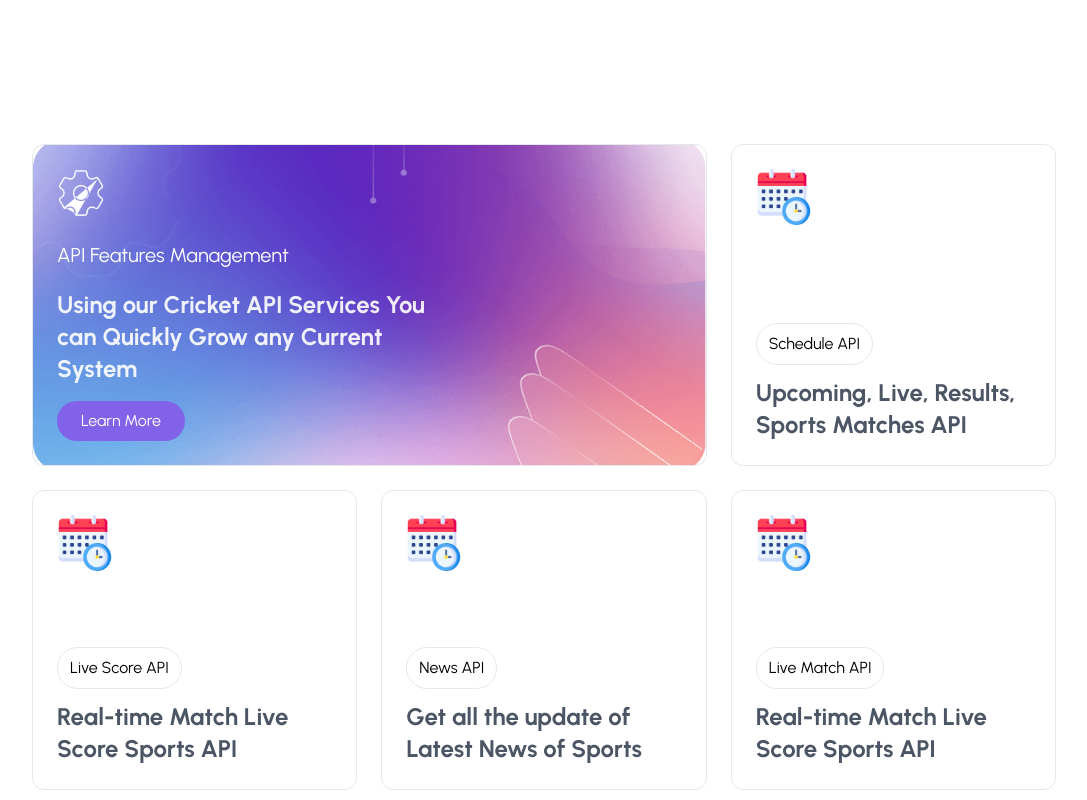
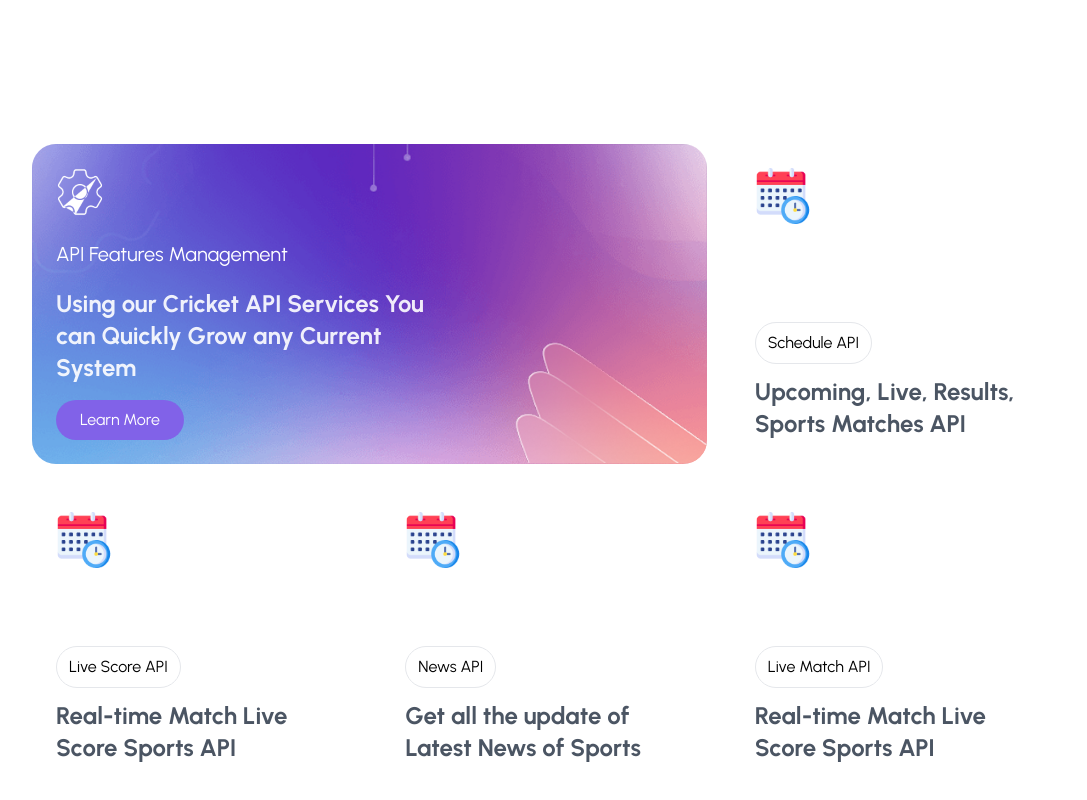
Before and after one commit to developerradheyshyam/cricsports-frontend, a Next.js app: page / in a window 1280 px wide. Shown: the part 3140-3940 px from the top of the page, without its empty margins (96-1183 px from the left). Built offline with nearby package versions, Linux system fonts and the light colour scheme.

Commit message:
changes in the pricing and blog page

```diff
--- a/src/app/blog/page.jsx
+++ b/src/app/blog/page.jsx
@@ -144,7 +144,7 @@ const Blog = () => {
                 </div>
             </section>
             <section className="min-h-screen -mt-56 md:-mt-72 bg-white">
-                <div className="w-full max-w-6xl mx-auto px-4 sm:px-6 py-4 sm:py-8">
+                <div className="w-full max-w-5xl mx-auto px-4 sm:px-0 py-4 sm:py-8">
                     {/* Main Slider - Responsive adjustments for height, padding, and layout */}
                     <div className="relative mb-4 sm:mb-8">
                         {/* Navigation buttons - Hidden on mobile, visible on larger screens */}
@@ -291,7 +291,7 @@ const Blog = () => {
                 </div>
             </section>
             <section className="h-auto min-h-screen py-4 sm:py-8">
-                <div className="max-w-6xl mx-auto px-4 sm:px-6">
+                <div className="max-w-5xl mx-auto px-4 sm:px-0">
                     <div className="flex flex-col lg:flex-row lg:justify-between gap-4 sm:gap-6">
                         {/* Main Content - Full width on mobile, 70% on desktop */}
                         <div className="w-full lg:w-[70%] space-y-4 sm:space-y-8">
--- a/src/app/page.jsx
+++ b/src/app/page.jsx
@@ -447,26 +447,26 @@ export default function Page() {
             <div
               key={index}
               className={`
-              relative flex flex-col  justify-between overflow-hidden border
-              rounded-xl p-4 sm:p-6
+              relative flex flex-col  justify-between overflow-hidden
+              p-4 sm:p-6
               ${card.type === 'featured'
-                  ? 'col-span-1 md:col-span-2 h-[300px] md:h-auto  md:min-h-[320px] text-white'
-                  : ' h-[250px] md:h-auto md:min-h-[300px]'
+                  ? 'col-span-1 md:col-span-2 h-[300px] md:h-auto rounded-3xl md:min-h-[320px] text-white'
+                  : ' h-[250px] md:h-auto md:min-h-[300px] rounded-xl '
                 }
               transition-all duration-300 hover:shadow-lg
             `}
             >
               {/* Background images for featured cards */}
               {card.type === 'featured' && (
-                <div className="absolute inset-0 z-0">
+                <div className="absolute inset-0 z-0 border ">
                   <Image
                     src="/servicebg.png"
                     alt="Background"
                     fill
-                    className="object-cover"
+                    className="object-cover  scale-[1.1]"
                     priority
                   />
-                  <div className="absolute bottom-0 right-0 w-[150px] sm:w-[200px]">
+                  <div className="absolute bottom-0 -right-2 w-[150px] sm:w-[200px]">
                     <Image
                       src="/shape3.png"
                       alt="Decorative shape"
@@ -575,7 +575,7 @@ export default function Page() {
               <div
                 key={index}
                 className={` h-30
-                rounded-lg p-4 sm:px-4 sm:py-2
+                rounded-2xl p-4 sm:px-4 sm:py-2
                 ${feature.bgColor}
                 transition-transform hover:scale-[1.02] sm:hover:scale-105
                 cursor-pointer
--- a/src/app/pricing/page.jsx
+++ b/src/app/pricing/page.jsx
@@ -6,8 +6,8 @@ const Pricing = () => {
 
     return (
         <div className={`${urbanist.variable} font-urbanist  w-full   `}>
-            <section className="min-h-screen mb-64 sm:mb-[35rem] relative pt-24 md:pt-40">
-                <div className="wraper px-4 md:px-0    flex flex-col space-y-6 mt-10 justify-center items-center z-auto text-white ">
+            <section className="min-h-screen mb-64 sm:mb-[35rem] relative pt-24 md:pt-40 ">
+                <div className="wraper px-4 md:px-0    flex flex-col space-y-6  justify-center items-center z-auto text-white ">
                     <h1 className="text-3xl sm:text-4xl md:text-5xl font-bold text-center">Pricing Plan</h1>
                     <span className={`${dmSerif.variable} text-2xl sm:text-3xl font-thin font-dmSerif italic text-center px-1`}>
 
@@ -33,7 +33,7 @@ const Pricing = () => {
                 <div className="absolute  z-0 left-0 -bottom-20">
                     <Image src="/review (5).png" alt="Background" width={600} height={200} className="object-fit" priority />
                 </div>
-                <div className="absolute   flex justify-center  -translate-x-1/2 left-1/2 -bottom-40 sm:-bottom-60 md:-bottom-[35rem]  w-full">
+                <div className="absolute   flex justify-center  -translate-x-1/2 left-1/2 -bottom-40 sm:-bottom-60 md:-bottom-[33rem]  w-full">
 
                     <div className="px-6 py-16 bg-white rounded-xl w-full max-w-5xl">
 
```
Also changed, not shown: public/cricketStats.png.
